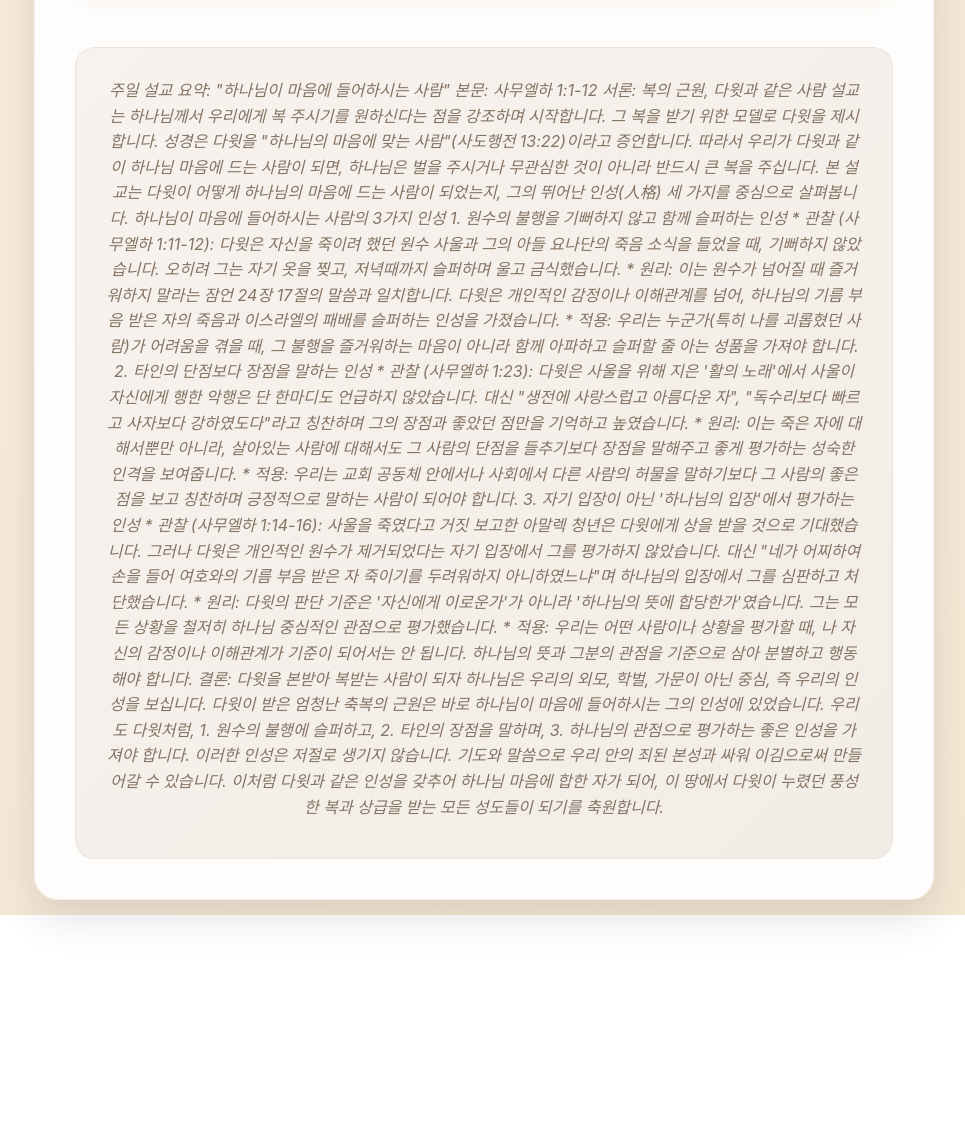
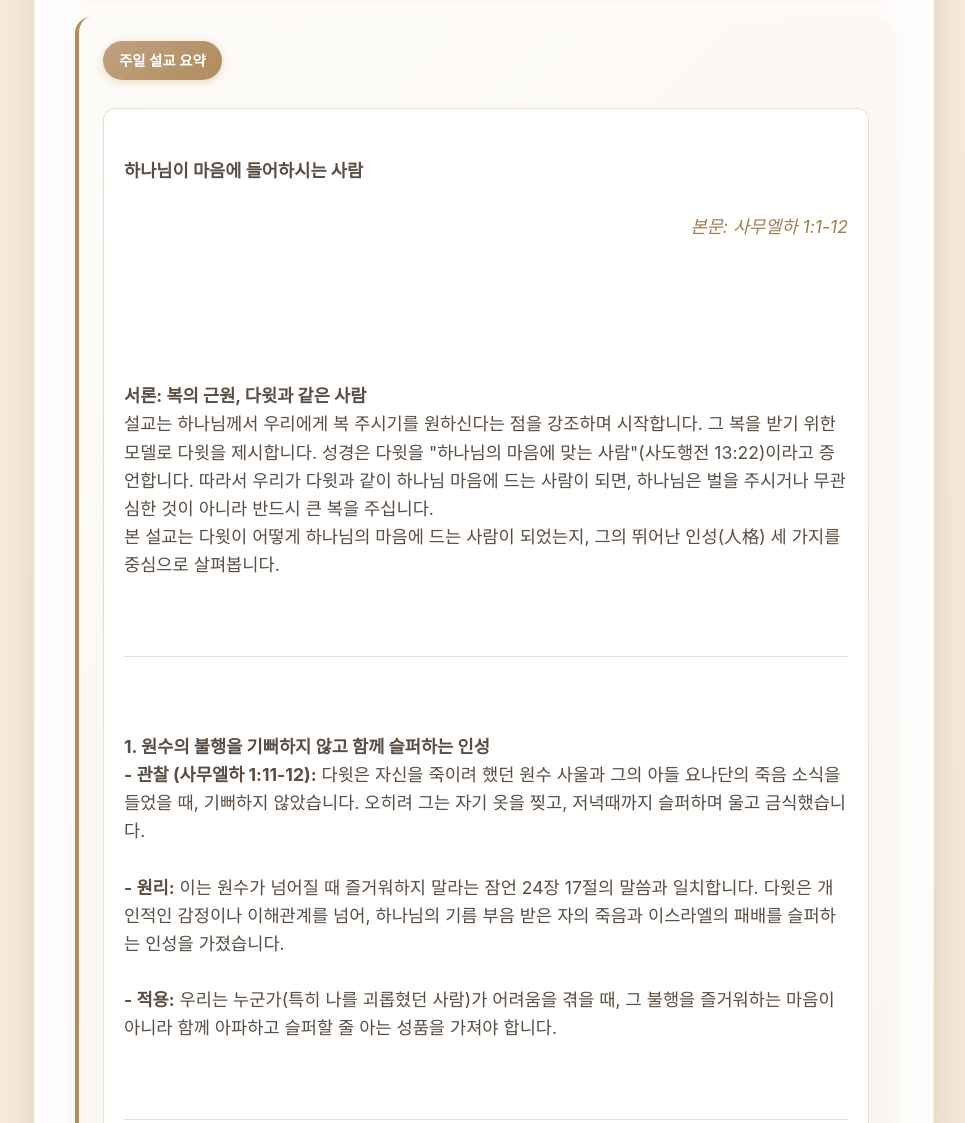
Before and after one commit to famegon/weekly_bible, a plain HTML site: page 25-22nd.html in a window 1280 px wide. Shown: the part 3626-4749 px from the top of the page, without its empty margins (156-1121 px from the left). Before the commit the page ends 4541 px from the top, so only its background shows below. Drawn offline with Linux system fonts and the light colour scheme.

Commit message:
Update 25-22nd.html

```diff
--- a/25-22nd.html
+++ b/25-22nd.html
@@ -137,32 +137,49 @@
 
                 </section>
 
+                <div class="question-group">
+                    <div class="question-number">주일 설교 요약</div>
+                    <div class="verse">
+                        <div class="verse-text">
+                            <h4>하나님이 마음에 들어하시는 사람</h4>
+                            <p style="text-align: right; font-style: italic; color: #a07d50;">본문: 사무엘하 1:1-12</p>
+
+                            <br>
+
+                            <strong>서론: 복의 근원, 다윗과 같은 사람</strong>
+                            <p>설교는 하나님께서 우리에게 복 주시기를 원하신다는 점을 강조하며 시작합니다. 그 복을 받기 위한 모델로 다윗을 제시합니다. 성경은 다윗을 "하나님의 마음에 맞는 사람"(사도행전 13:22)이라고 증언합니다. 따라서 우리가 다윗과 같이 하나님 마음에 드는 사람이 되면, 하나님은 벌을 주시거나 무관심한 것이 아니라 반드시 큰 복을 주십니다.<br>본 설교는 다윗이 어떻게 하나님의 마음에 드는 사람이 되었는지, 그의 뛰어난 인성(人格) 세 가지를 중심으로 살펴봅니다.</p>
+
+                            <hr style="margin: 20px 0; border: 0; border-top: 1px solid #ddd;">
+
+                            <strong>1. 원수의 불행을 기뻐하지 않고 함께 슬퍼하는 인성</strong>
+                            <p><strong>- 관찰 (사무엘하 1:11-12):</strong> 다윗은 자신을 죽이려 했던 원수 사울과 그의 아들 요나단의 죽음 소식을 들었을 때, 기뻐하지 않았습니다. 오히려 그는 자기 옷을 찢고, 저녁때까지 슬퍼하며 울고 금식했습니다.</p>
+                            <p><strong>- 원리:</strong> 이는 원수가 넘어질 때 즐거워하지 말라는 잠언 24장 17절의 말씀과 일치합니다. 다윗은 개인적인 감정이나 이해관계를 넘어, 하나님의 기름 부음 받은 자의 죽음과 이스라엘의 패배를 슬퍼하는 인성을 가졌습니다.</p>
+                            <p><strong>- 적용:</strong> 우리는 누군가(특히 나를 괴롭혔던 사람)가 어려움을 겪을 때, 그 불행을 즐거워하는 마음이 아니라 함께 아파하고 슬퍼할 줄 아는 성품을 가져야 합니다.</p>
+
+                            <hr style="margin: 20px 0; border: 0; border-top: 1px solid #ddd;">
+
+                            <strong>2. 타인의 단점보다 장점을 말하는 인성</strong>
+                            <p><strong>- 관찰 (사무엘하 1:23):</strong> 다윗은 사울을 위해 지은 '활의 노래'에서 사울이 자신에게 행한 악행은 단 한마디도 언급하지 않았습니다. 대신 "생전에 사랑스럽고 아름다운 자", "독수리보다 빠르고 사자보다 강하였도다"라고 칭찬하며 그의 장점과 좋았던 점만을 기억하고 높였습니다.</p>
+                            <p><strong>- 원리:</strong> 이는 죽은 자에 대해서뿐만 아니라, 살아있는 사람에 대해서도 그 사람의 단점을 들추기보다 장점을 말해주고 좋게 평가하는 성숙한 인격을 보여줍니다.</p>
+                            <p><strong>- 적용:</strong> 우리는 교회 공동체 안에서나 사회에서 다른 사람의 허물을 말하기보다 그 사람의 좋은 점을 보고 칭찬하며 긍정적으로 말하는 사람이 되어야 합니다.</p>
+
+                            <hr style="margin: 20px 0; border: 0; border-top: 1px solid #ddd;">
+
+                            <strong>3. 자기 입장이 아닌 '하나님의 입장'에서 평가하는 인성</strong>
+                            <p><strong>- 관찰 (사무엘하 1:14-16):</strong> 사울을 죽였다고 거짓 보고한 아말렉 청년은 다윗에게 상을 받을 것으로 기대했습니다. 그러나 다윗은 개인적인 원수가 제거되었다는 자기 입장에서 그를 평가하지 않았습니다. 대신 "네가 어찌하여 손을 들어 여호와의 기름 부음 받은 자 죽이기를 두려워하지 아니하였느냐"며 하나님의 입장에서 그를 심판하고 처단했습니다.</p>
+                            <p><strong>- 원리:</strong> 다윗의 판단 기준은 '자신에게 이로운가'가 아니라 '하나님의 뜻에 합당한가'였습니다. 그는 모든 상황을 철저히 하나님 중심적인 관점으로 평가했습니다.</p>
+                            <p><strong>- 적용:</strong> 우리는 어떤 사람이나 상황을 평가할 때, 나 자신의 감정이나 이해관계가 기준이 되어서는 안 됩니다. 하나님의 뜻과 그분의 관점을 기준으로 삼아 분별하고 행동해야 합니다.</p>
+
+                            <hr style="margin: 20px 0; border: 0; border-top: 1px solid #ddd;">
+
+                            <strong>결론: 다윗을 본받아 복받는 사람이 되자</strong>
+                            <p>하나님은 우리의 외모, 학벌, 가문이 아닌 중심, 즉 우리의 인성을 보십니다. 다윗이 받은 엄청난 축복의 근원은 바로 하나님이 마음에 들어하시는 그의 인성에 있었습니다.<br>우리도 다윗처럼, 원수의 불행에 슬퍼하고, 타인의 장점을 말하며, 하나님의 관점으로 평가하는 좋은 인성을 가져야 합니다. 이러한 인성은 저절로 생기지 않습니다. 기도와 말씀으로 우리 안의 죄된 본성과 싸워 이김으로써 만들어갈 수 있습니다. 이처럼 다윗과 같은 인성을 갖추어 하나님 마음에 합한 자가 되어, 이 땅에서 다윗이 누렸던 풍성한 복과 상급을 받는 모든 성도들이 되기를 축원합니다.</p>
+                        </div>
+                    </div>
+                </div>
+
             <footer class="footer">
-                <p>주일 설교 요약: "하나님이 마음에 들어하시는 사람"
-본문: 사무엘하 1:1-12
-서론: 복의 근원, 다윗과 같은 사람
-설교는 하나님께서 우리에게 복 주시기를 원하신다는 점을 강조하며 시작합니다. 그 복을 받기 위한 모델로 다윗을 제시합니다. 성경은 다윗을 "하나님의 마음에 맞는 사람"(사도행전 13:22)이라고 증언합니다. 따라서 우리가 다윗과 같이 하나님 마음에 드는 사람이 되면, 하나님은 벌을 주시거나 무관심한 것이 아니라 반드시 큰 복을 주십니다.
-본 설교는 다윗이 어떻게 하나님의 마음에 드는 사람이 되었는지, 그의 뛰어난 인성(人格) 세 가지를 중심으로 살펴봅니다.
-하나님이 마음에 들어하시는 사람의 3가지 인성
-1. 원수의 불행을 기뻐하지 않고 함께 슬퍼하는 인성
-* 관찰 (사무엘하 1:11-12): 다윗은 자신을 죽이려 했던 원수 사울과 그의 아들 요나단의 죽음 소식을 들었을 때, 기뻐하지 않았습니다. 오히려 그는 자기 옷을 찢고, 저녁때까지 슬퍼하며 울고 금식했습니다.
-* 원리: 이는 원수가 넘어질 때 즐거워하지 말라는 잠언 24장 17절의 말씀과 일치합니다. 다윗은 개인적인 감정이나 이해관계를 넘어, 하나님의 기름 부음 받은 자의 죽음과 이스라엘의 패배를 슬퍼하는 인성을 가졌습니다.
-* 적용: 우리는 누군가(특히 나를 괴롭혔던 사람)가 어려움을 겪을 때, 그 불행을 즐거워하는 마음이 아니라 함께 아파하고 슬퍼할 줄 아는 성품을 가져야 합니다.
-2. 타인의 단점보다 장점을 말하는 인성
-* 관찰 (사무엘하 1:23): 다윗은 사울을 위해 지은 '활의 노래'에서 사울이 자신에게 행한 악행은 단 한마디도 언급하지 않았습니다. 대신 "생전에 사랑스럽고 아름다운 자", "독수리보다 빠르고 사자보다 강하였도다"라고 칭찬하며 그의 장점과 좋았던 점만을 기억하고 높였습니다.
-* 원리: 이는 죽은 자에 대해서뿐만 아니라, 살아있는 사람에 대해서도 그 사람의 단점을 들추기보다 장점을 말해주고 좋게 평가하는 성숙한 인격을 보여줍니다.
-* 적용: 우리는 교회 공동체 안에서나 사회에서 다른 사람의 허물을 말하기보다 그 사람의 좋은 점을 보고 칭찬하며 긍정적으로 말하는 사람이 되어야 합니다.
-3. 자기 입장이 아닌 '하나님의 입장'에서 평가하는 인성
-* 관찰 (사무엘하 1:14-16): 사울을 죽였다고 거짓 보고한 아말렉 청년은 다윗에게 상을 받을 것으로 기대했습니다. 그러나 다윗은 개인적인 원수가 제거되었다는 자기 입장에서 그를 평가하지 않았습니다. 대신 "네가 어찌하여 손을 들어 여호와의 기름 부음 받은 자 죽이기를 두려워하지 아니하였느냐"며 하나님의 입장에서 그를 심판하고 처단했습니다.
-* 원리: 다윗의 판단 기준은 '자신에게 이로운가'가 아니라 '하나님의 뜻에 합당한가'였습니다. 그는 모든 상황을 철저히 하나님 중심적인 관점으로 평가했습니다.
-* 적용: 우리는 어떤 사람이나 상황을 평가할 때, 나 자신의 감정이나 이해관계가 기준이 되어서는 안 됩니다. 하나님의 뜻과 그분의 관점을 기준으로 삼아 분별하고 행동해야 합니다.
-결론: 다윗을 본받아 복받는 사람이 되자
-하나님은 우리의 외모, 학벌, 가문이 아닌 중심, 즉 우리의 인성을 보십니다. 다윗이 받은 엄청난 축복의 근원은 바로 하나님이 마음에 들어하시는 그의 인성에 있었습니다.
-우리도 다윗처럼,
-1. 원수의 불행에 슬퍼하고,
-2. 타인의 장점을 말하며,
-3. 하나님의 관점으로 평가하는
-좋은 인성을 가져야 합니다. 이러한 인성은 저절로 생기지 않습니다. 기도와 말씀으로 우리 안의 죄된 본성과 싸워 이김으로써 만들어갈 수 있습니다. 이처럼 다윗과 같은 인성을 갖추어 하나님 마음에 합한 자가 되어, 이 땅에서 다윗이 누렸던 풍성한 복과 상급을 받는 모든 성도들이 되기를 축원합니다.</p>
+                <p>📚 공과 공부에 도움이 되길 바랍니다 🙏</p>
             </footer>
         </div>
     </div>
```
